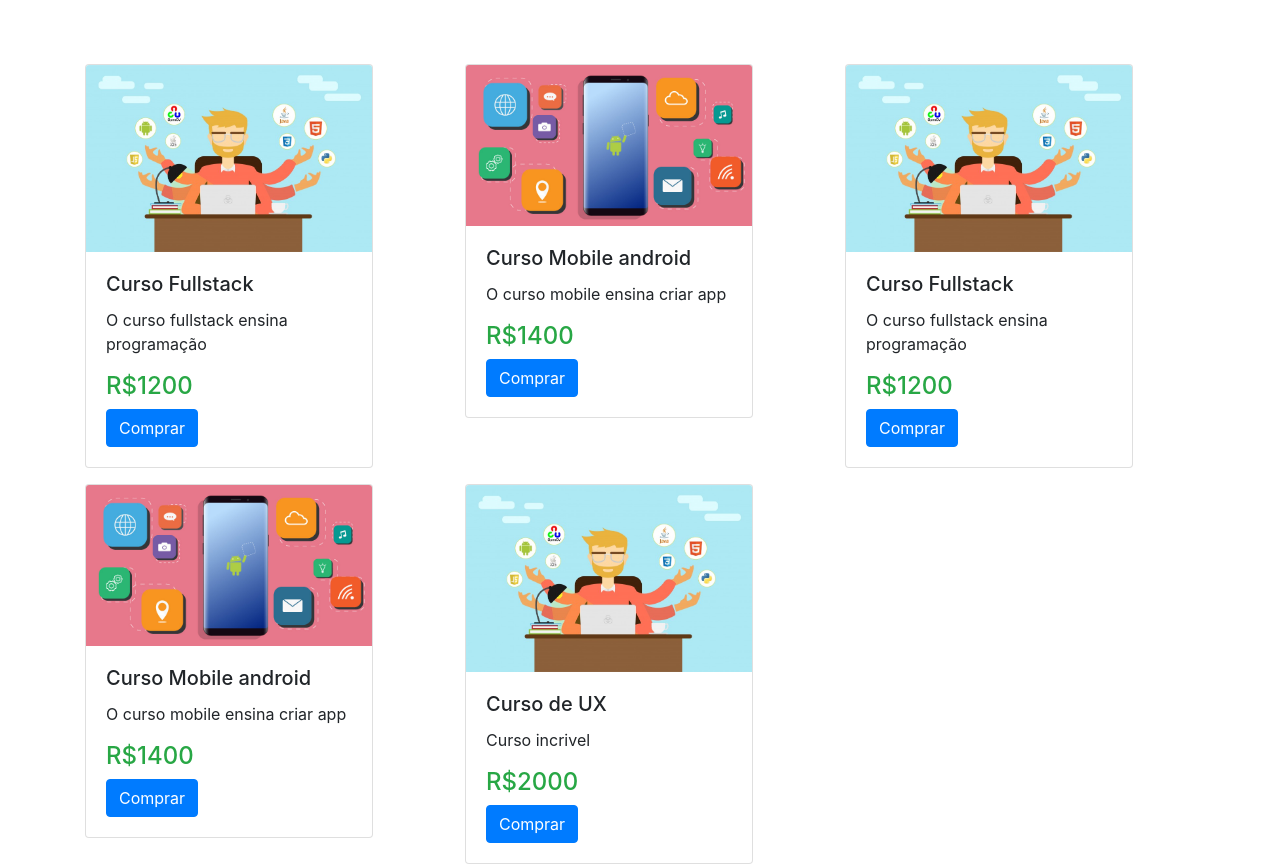
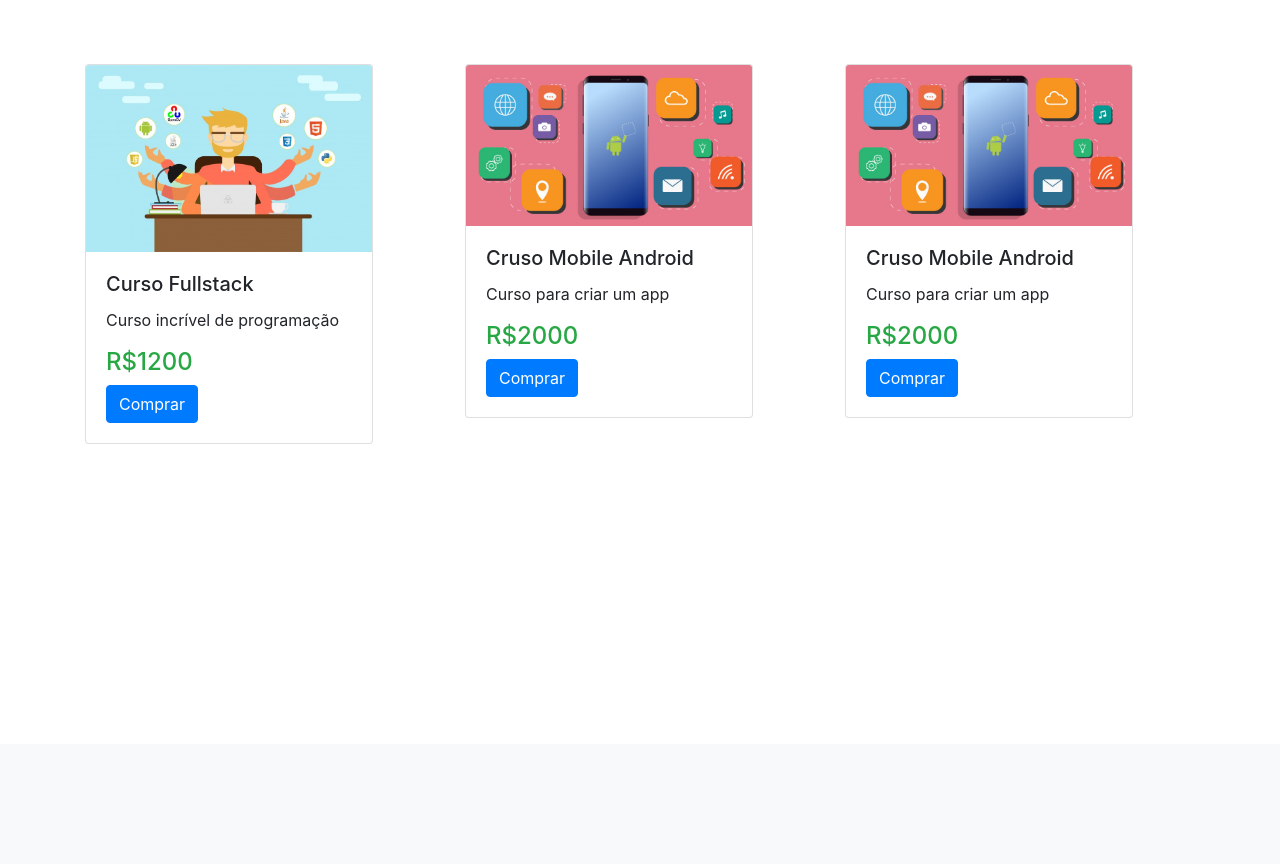
Before and after one commit to bbuenodeveloper/LojaVirtualPhp, a PHP site: page /index.php in a window 1280 px wide. Shown: the part 56-920 px from the top of the page. After the commit the page ends 500 px from the top, so only its background shows below. Run offline with PHP 8.4, Linux system fonts and the light colour scheme; some libraries are stand-ins or nearby versions.

Commit message:
Utilizando json

```diff
--- /dev/null
+++ b/Produtos.json
@@ -0,0 +1 @@
+{"Produtos":[{"id":"produto1","nome":"Curso Fullstack","descricao":"Curso incr\u00edvel de programa\u00e7\u00e3o","preco":1200,"img":"img\/fullstack1.jpg"},{"id":"produto2","nome":"Cruso Mobile Android","descricao":"Curso para criar um app","preco":2000,"img":"img\/android1.jpg"},{"id":"produto3","nome":"Cruso Mobile Android","descricao":"Curso para criar um app","preco":2000,"img":"img\/android1.jpg"}]}
--- a/funcoes.php
+++ b/funcoes.php
@@ -4,11 +4,20 @@
         return $usuario;
     }
 
-    function addProduto($nome, $descricao, $preco, $img, $produtos){
-        $novoProduto = ["nome"=>$nome, "descricao"=>$descricao, "preco"=>$preco, "img"=>$img];
-        $chave = count($produtos) + 1;
-        $produtos["produto$chave"] = $novoProduto;
-        return $produtos;
+    function addProduto($nome, $descricao, $preco, $img){
+        $jsonProdutos = file_get_contents('Produtos.json');
+        $produtos = json_decode($jsonProdutos, true);
+        //$produtos = $produtos['Produtos'];
+
+        $chave = count($produtos['Produtos']) + 1;
+        $novoProduto = ["id"=>"produto$chave","nome"=>$nome, "descricao"=>$descricao, "preco"=>$preco, "img"=>$img];
+
+        $produtos["Produtos"][]=$novoProduto;
+
+        $jsonProdutos = json_encode($produtos);
+        file_put_contents('Produtos.json', $jsonProdutos);
+
+        return true;
         }
 
     function validarNome($nome){
--- a/head.php
+++ b/head.php
@@ -5,17 +5,25 @@
     //$usuario = "";
 
 
-    $produtos = [
-        "produto1" => ["nome" =>"Curso Fullstack","descricao"=>"O curso fullstack ensina programação","preco"=> 1200,"img"=>"img/fullstack1.jpg"],
-        "produto2" => ["nome" =>"Curso Mobile android","descricao"=>"O curso mobile ensina criar app","preco"=> 1400,"img"=>"img/android1.jpg"],
-        "produto3" => ["nome" =>"Curso Fullstack","descricao"=>"O curso fullstack ensina programação","preco"=> 1200,"img"=>"img/fullstack1.jpg"],
-        "produto4" => ["nome" =>"Curso Mobile android","descricao"=>"O curso mobile ensina criar app","preco"=> 1400,"img"=>"img/android1.jpg"]
-    ];
+    //$produtos = [
+       // "produto1" => ["nome" =>"Curso Fullstack","descricao"=>"O curso fullstack ensina programação","preco"=> 1200,"img"=>"img/fullstack1.jpg"],
+       // "produto2" => ["nome" =>"Curso Mobile android","descricao"=>"O curso mobile ensina criar app","preco"=> 1400,"img"=>"img/android1.jpg"],
+      //  "produto3" => ["nome" =>"Curso Fullstack","descricao"=>"O curso fullstack ensina programação","preco"=> 1200,"img"=>"img/fullstack1.jpg"],
+      //  "produto4" => ["nome" =>"Curso Mobile android","descricao"=>"O curso mobile ensina criar app","preco"=> 1400,"img"=>"img/android1.jpg"]
+    //];
 
-    $produtos = addProduto("Curso de UX", "Curso incrivel", 2000, "img/fullstack1.jpg", $produtos);
+   // $produtos = addProduto("Curso de UX", "Curso incrivel", 2000, "img/fullstack1.jpg", $produtos);
 
 
     //$categorias = ["Cursos","Tutoriais","Artigos","Forum","códigos"];
+
+    $jsonProdutos = file_get_contents('Produtos.json');
+    $produtos = json_decode($jsonProdutos, true);
+    $produtos = $produtos['Produtos'];
+
+
+    addProduto("Cruso Mobile Android", "Curso para criar um app",2000,"img/android1.jpg");
+
 
 
 ?>
--- a/index.php
+++ b/index.php
@@ -18,7 +18,7 @@
                         <p class="card-text"><?php echo $produto["descricao"]; ?></p>
                         <h4 class="text-success">R$<?php echo $produto["preco"]; ?></h4>
                         <!-- Button trigger modal -->
-                        <button type="button" class="btn btn-primary" data-toggle="modal" data-target="#<?php echo $chave ?>">Comprar</button>
+                        <button type="button" class="btn btn-primary" data-toggle="modal" data-target="#<?php echo $produto['id']; ?>">Comprar</button>
                     </div>
                 </div>
             </div>
@@ -28,7 +28,7 @@
 
 <!-- Modal -->
 <?php foreach($produtos as $chave=>$produto): ?>
-<div class="modal fade" id="<?php echo $chave ?>" tabindex="-1" role="dialog" aria-labelledby="exampleModalLabel" aria-hidden="true">
+<div class="modal fade" id="<?php echo $produto['id']; ?>" tabindex="-1" role="dialog" aria-labelledby="exampleModalLabel" aria-hidden="true">
   <div class="modal-dialog" role="document">
     <div class="modal-content">
       <div class="modal-header">
```
